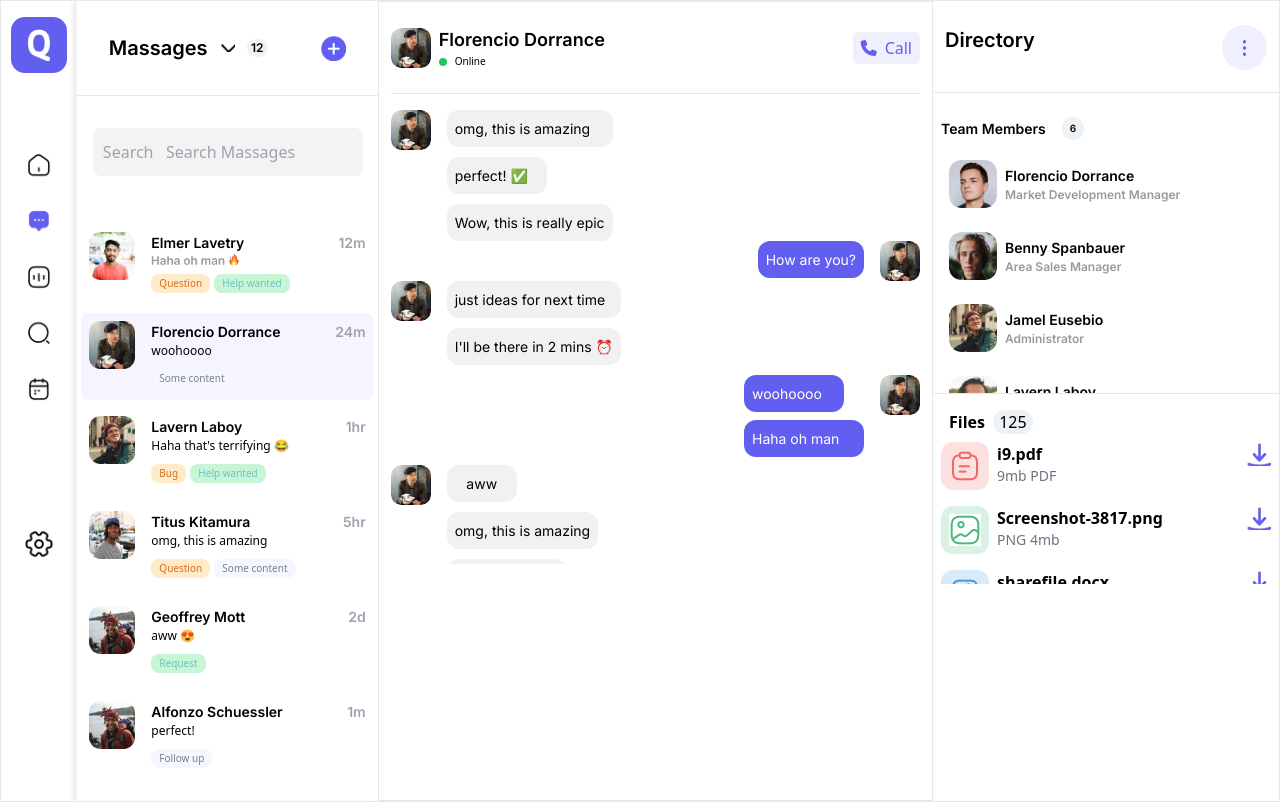
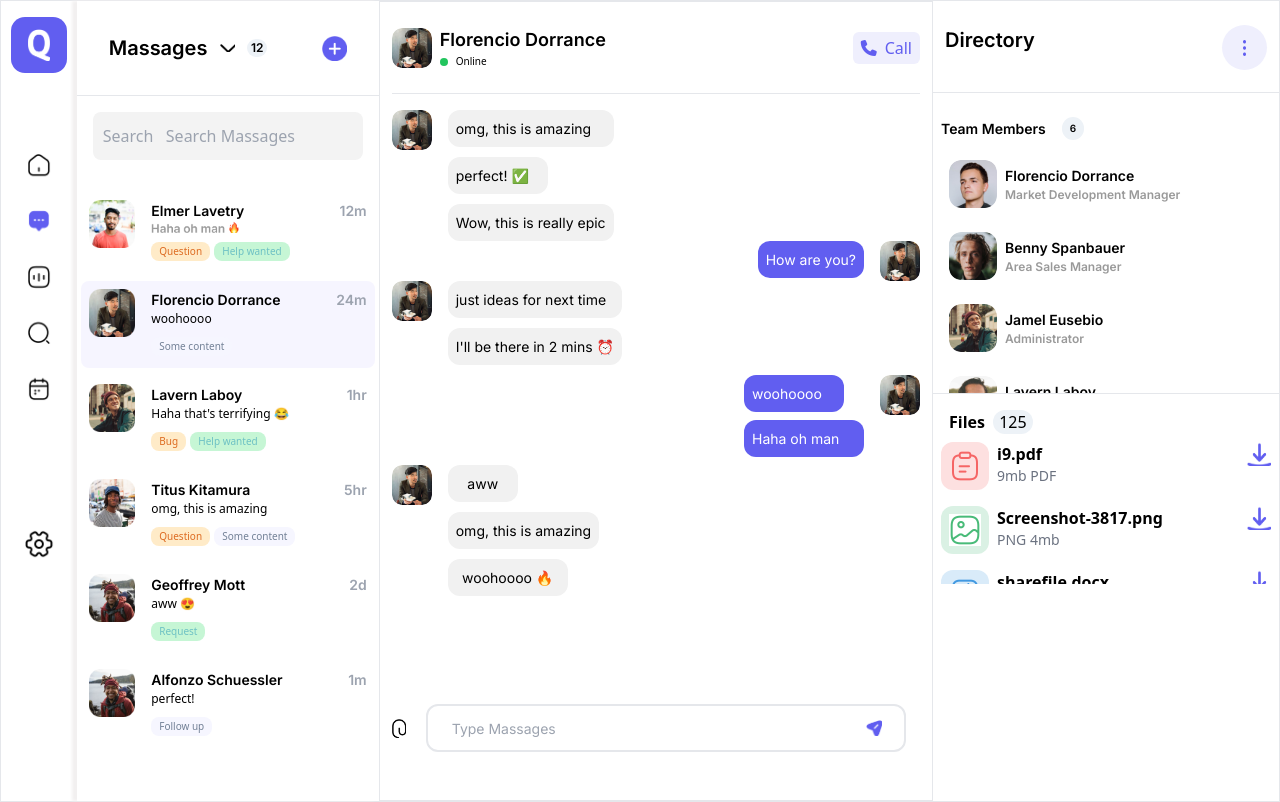
Before and after one commit to Ashik-gf/chat_box_applicaton, a plain HTML site: page index.html in a window 1280 px wide. Drawn offline with nearby package versions, Linux system fonts and the light colour scheme.

Commit message:
uplode this file

```diff
--- a/index.html
+++ b/index.html
@@ -35,7 +35,8 @@
             </div>
 
             <!-- Masagess -->
-            <div class=" w-[349px] min-h-screen  h-4  overflow-y-auto overflow-x-hidden no-scrollbar box ">
+            <div class=" w-[349px] min-h-screen box ">
+                <div>
                     <div class="flex justify-between px-8 py-8 ">
                         <div class=" flex justify-start items-center gap-3">
                             <h1 class=" text-semiBold text-[20px]">Massages</h1>
@@ -48,14 +49,15 @@
                     </div>
                     <hr />
                     <!-- SearchBox -->
-                <div class="search_box py-8 px-4">
+                    <div class="search_box py-4 px-4">
                         <div>
                             <input type="text" placeholder="Search   Search Massages"
                                 class=" bg-[#f3f3f3] w-[270px] h-[48px] p-[10px] rounded-lg" />
                         </div>
                     </div>
+                </div>
                 <!-- Name Card -->
-                <div class="px-1 py-2  ">
+                <div class="px-1 py-2 h-[calc(100vh-180px)]  overflow-y-auto overflow-x-hidden no-scrollbar ">
                     <!-- Card1 -->
                     <div class=" flex justify-start my-2 p-2 ">
                         <div class="w-[60px]">
@@ -225,8 +227,8 @@
                 </div>
                 <hr />
                 <!-- Chat box main -->
-                <div class=" base-font h-[470px] overflow-y-auto overflow-x-hidden no-scrollbar pt-4">
-                    <section class=" w-full ">
+                <div class=" base-font h-[470px]  pt-4">
+                    <section class=" w-full h-[calc(100vh-230px)] overflow-y-auto overflow-x-hidden no-scrollbar ">
                         <!-- Sms1 -->
                         <div class="  flex  gap-4">
                             <img class=" h-[40px] w-[40px] rounded-[10px]" src="./images/Frame2.png" />
@@ -278,7 +280,7 @@
                             </div>
                         </div>
                     </section>
-                    <div class=" flex items-center py-6">
+                    <div class=" flex items-center py-4">
                         <img class="h-[19px] w-[14px] mr-3 " src="./images/fileIncon.png" />
                         <div class=" flex justify-end relative p-2">
                             <input class=" w-[480px] h-[48px] px-6 rounded-[12px] border-[2px] border-gray-200"
```
Lines whose indentation alone changed are shown as unchanged.
